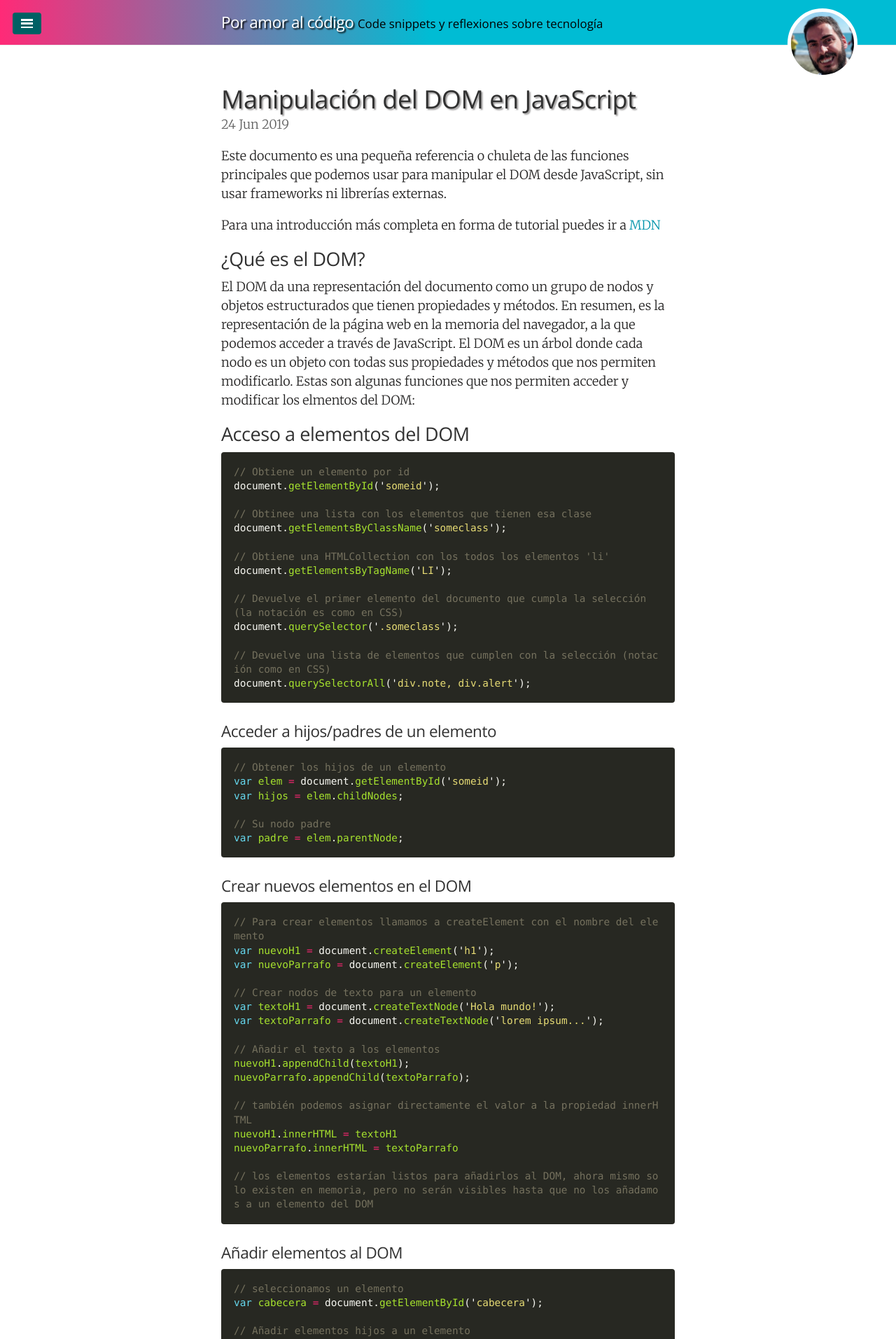
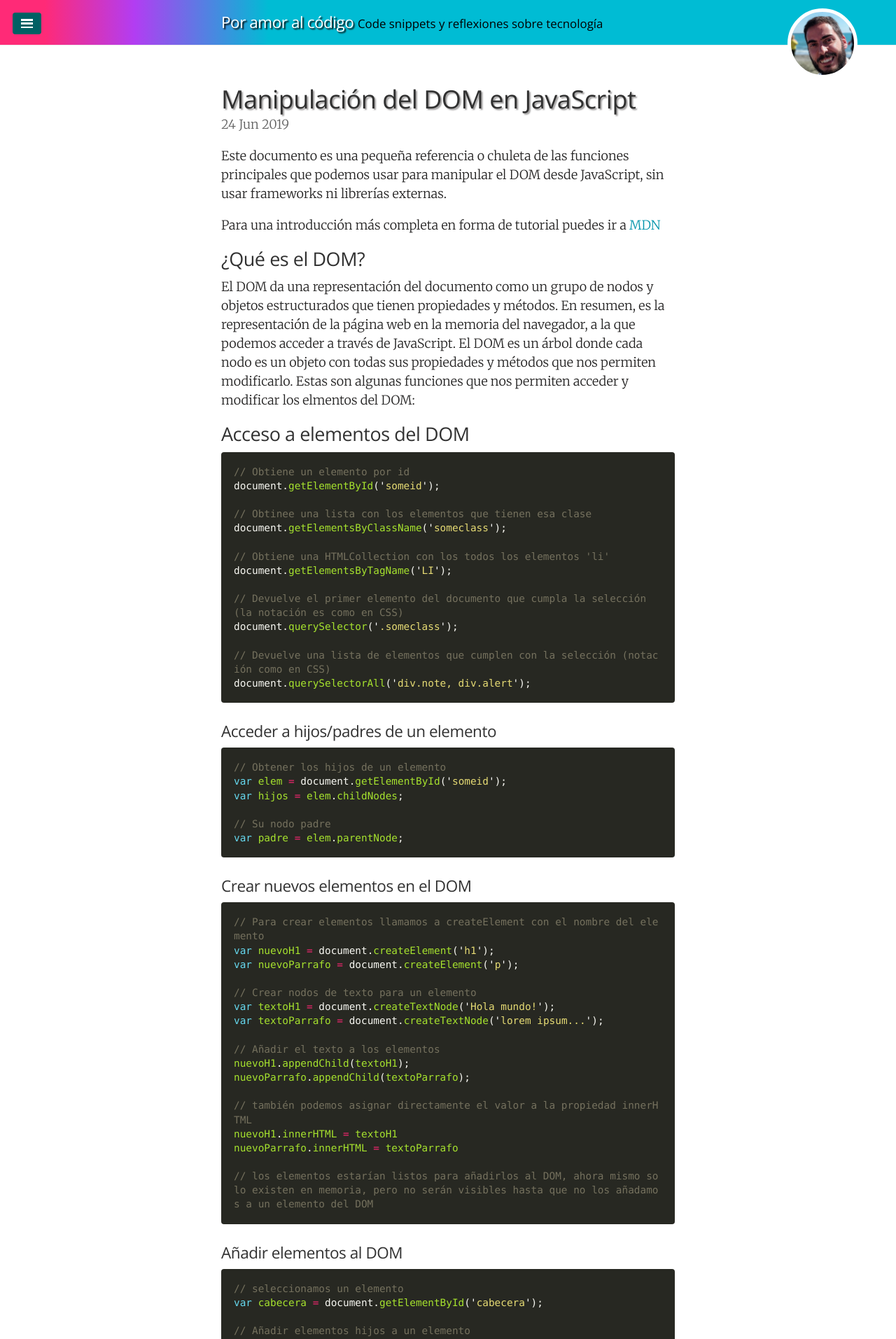
Before and after one commit to juanmirod/juanmirod.github.io, a Jekyll site: the page built from index.html, in a window 1280 px wide. Shown: the top 1913 px of the page at 70% size. Built offline with Jekyll 4.4.1, drawn with Linux system fonts in a browser that asks for light colours; the list of posts is cut into pages by our own code.

Commit message:
fix: add a color to gradient in header

```diff
--- a/public/css/custom.css
+++ b/public/css/custom.css
@@ -33,7 +33,7 @@ blockquote {
 
 .masthead {
   background: rgb(255,42,119);
-  background: linear-gradient(90deg, rgb(255,42,119) 0%, rgb(0,188,212) 48%);
+  background: linear-gradient(90deg, rgb(255,42,119) 5%, rgb(178, 61, 242) 15%, rgb(0,188,212) 30%);
 }
 
 .masthead-title a {
```
